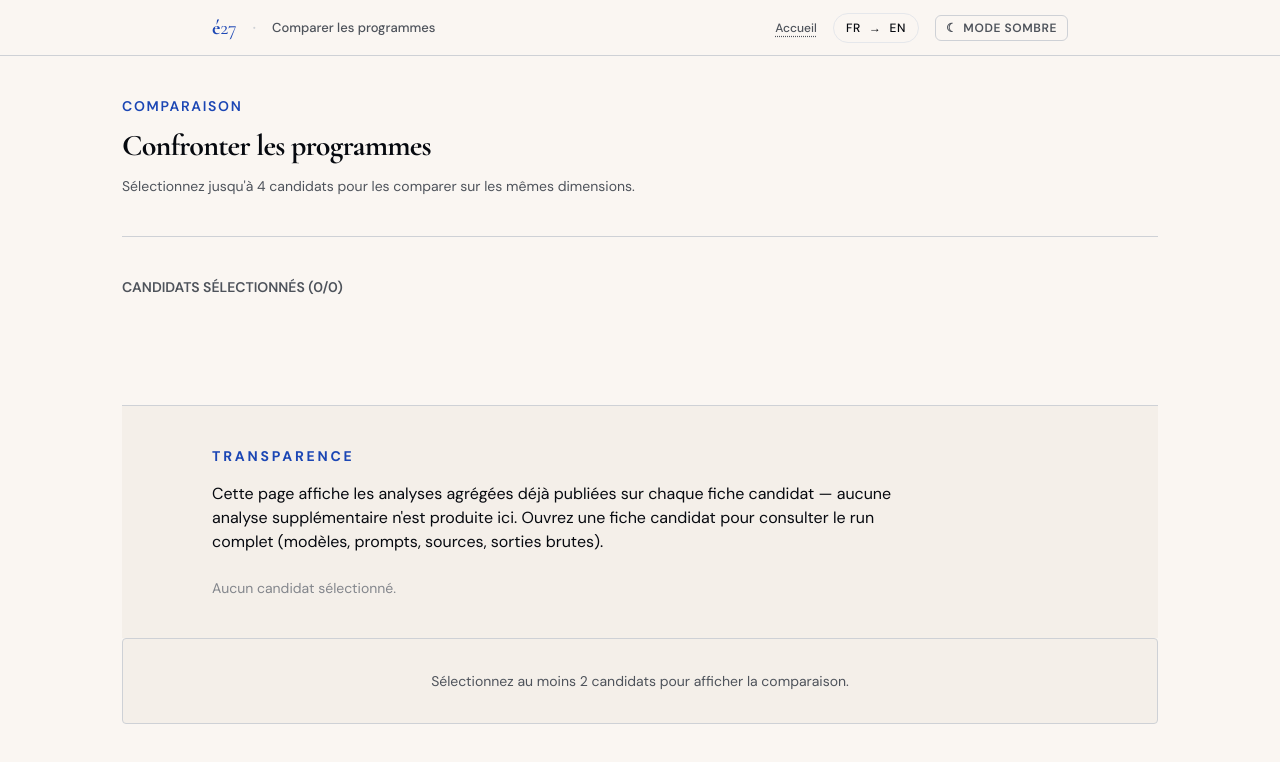
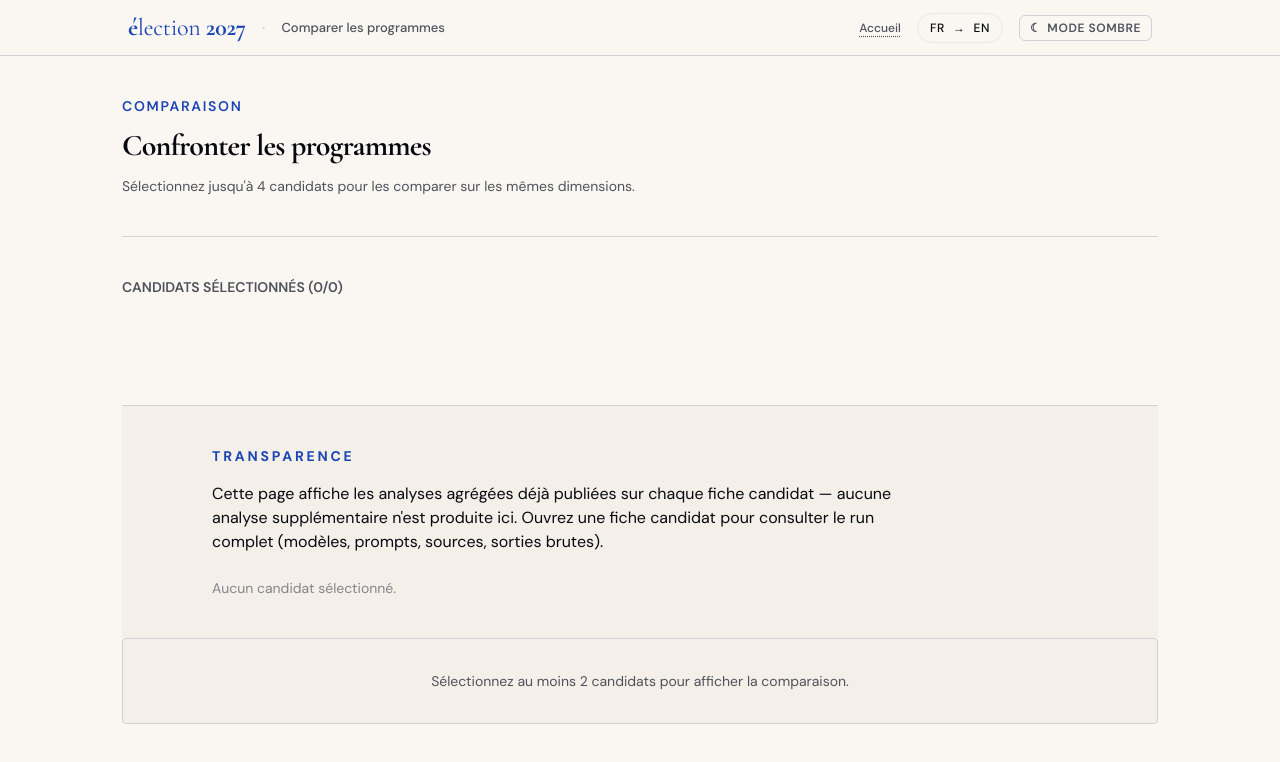
Before and after one commit to beneccli/election-project, a Next.js app in the folder site/: page /comparer in a window 1280 px wide. Shown: the top 762 px of the page. Built offline with nearby package versions, Linux system fonts and the light colour scheme.

Commit message:
feat: improve nav bar layout

```diff
--- a/site/components/chrome/ComparisonNavBar.tsx
+++ b/site/components/chrome/ComparisonNavBar.tsx
@@ -7,13 +7,13 @@ import { ThemeToggle } from "./ThemeToggle";
 
 export function ComparisonNavBar() {
   return (
-    <header className="sticky top-0 z-[80] flex h-nav-h items-center border-b border-rule bg-bg">
-      <div className="mx-auto flex w-full max-w-content items-center gap-4 px-8">
+    <header className="sticky px-6 top-0 z-[80] flex h-nav-h items-center border-b border-rule bg-bg">
+      <div className="mx-auto flex w-full max-w-5xl items-center gap-4">
         <Link
           href="/"
-          className="flex-shrink-0 font-display text-xl font-bold tracking-[-0.01em] text-accent no-underline"
+          className="flex-shrink-0 font-display text-2xl font-bold tracking-[-0.01em] text-accent no-underline"
         >
-          é<span className="font-normal">27</span>
+          é<span className="font-normal">lection</span> 2027
         </Link>
         <span className="flex-shrink-0 text-lg text-rule">·</span>
         <span className="overflow-hidden whitespace-nowrap text-[13px] font-medium text-text-secondary text-ellipsis">
--- a/site/components/chrome/LandingNavBar.tsx
+++ b/site/components/chrome/LandingNavBar.tsx
@@ -8,13 +8,13 @@ import { t, UI_STRINGS, type Lang } from "@/lib/i18n";
 
 export function LandingNavBar({ lang = "fr" }: { lang?: Lang } = {}) {
   return (
-    <header className="sticky top-0 z-[80] flex h-nav-h items-center border-b border-rule bg-bg">
-      <div className="mx-auto flex w-full max-w-content items-center gap-4 px-8">
+    <header className="sticky px-6 top-0 z-[80] flex h-nav-h items-center border-b border-rule bg-bg">
+      <div className="mx-auto flex w-full max-w-6xl items-center gap-4">
         <Link
           href="/"
-          className="flex-shrink-0 font-display text-xl font-bold tracking-[-0.01em] text-accent no-underline"
+          className="flex-shrink-0 font-display text-2xl font-bold tracking-[-0.01em] text-accent no-underline"
         >
-          é<span className="font-normal">27</span>
+          é<span className="font-normal">lection</span> 2027
         </Link>
         <span className="flex-shrink-0 text-lg text-rule">·</span>
         <span className="overflow-hidden whitespace-nowrap text-[13px] font-medium text-text-secondary text-ellipsis">
--- a/site/components/chrome/NavBar.tsx
+++ b/site/components/chrome/NavBar.tsx
@@ -11,9 +11,9 @@ export function NavBar({ meta }: { meta: CandidateMetadata }) {
       <div className="mx-auto flex w-full max-w-content items-center gap-4 px-8">
         <Link
           href="/"
-          className="flex-shrink-0 font-display text-xl font-bold tracking-[-0.01em] text-accent no-underline"
+          className="flex-shrink-0 font-display text-2xl font-bold tracking-[-0.01em] text-accent no-underline"
         >
-          é<span className="font-normal">27</span>
+          é<span className="font-normal">lection</span> 2027
         </Link>
         <span className="flex-shrink-0 text-lg text-rule">·</span>
         <span className="overflow-hidden whitespace-nowrap text-[13px] font-medium text-text-secondary text-ellipsis">
--- a/site/components/comparison/ComparisonRadar.tsx
+++ b/site/components/comparison/ComparisonRadar.tsx
@@ -48,9 +48,9 @@ export function ComparisonRadar({
           key={ri}
           points={ringPoints(tRing, n, g)}
           fill="none"
-          stroke="var(--rule)"
           strokeWidth={ri === 2 ? 1.5 : 0.75}
           strokeDasharray={ri === 2 ? undefined : "3,3"}
+          className="stroke-rule dark:stroke-gray-600"
         />
       ))}
       {/* Spokes */}
@@ -64,8 +64,8 @@ export function ComparisonRadar({
             y1={g.cy}
             x2={x2}
             y2={y2}
-            stroke="var(--rule)"
             strokeWidth={0.75}
+            className="stroke-rule dark:stroke-gray-600"
           />
         );
       })}
--- a/site/components/comparison/SelectedHeader.tsx
+++ b/site/components/comparison/SelectedHeader.tsx
@@ -48,7 +48,7 @@ export function SelectedHeader() {
             <li
               key={c.id}
               data-candidate={c.id}
-              className="inline-flex items-center gap-2 px-3 mb-2 text-xs border-r border-rule"
+              className="inline-flex items-center gap-2 px-3 text-xs border-r border-rule"
               style={{ borderRightWidth: slot === selectedIds.length - 1 ? 0 : 1 }}
             >
               <span
--- a/site/components/landing/CandidateGrid.tsx
+++ b/site/components/landing/CandidateGrid.tsx
@@ -113,7 +113,7 @@ export default function CandidateGrid({ cards, lang }: Props) {
                   "rounded-full border px-3 py-1 text-xs font-medium transition-colors",
                   active
                     ? "bg-accent text-white border-accent"
-                    : "border-rule bg-[color:var(--bg-card)] text-text-secondary hover:text-text",
+                    : "border-rule text-text-secondary hover:text-text",
                 ].join(" ")}
               >
                 {FILTER_LABELS[key][lang]}
--- a/site/components/widgets/PositioningRadar.tsx
+++ b/site/components/widgets/PositioningRadar.tsx
@@ -111,9 +111,9 @@ export function PositioningRadar({
             })
             .join(" ")}
           fill="none"
-          stroke="var(--rule)"
           strokeWidth={ri === 2 ? 1.5 : 0.75}
           strokeDasharray={ri === 2 ? undefined : "3,3"}
+          className="stroke-rule dark:stroke-gray-600"
         />
       ))}
       {/* Spokes */}
@@ -127,8 +127,8 @@ export function PositioningRadar({
             y1={y1}
             x2={x2}
             y2={y2}
-            stroke="var(--rule)"
             strokeWidth={0.75}
+            className="stroke-rule dark:stroke-gray-600"
           />
         );
       })}
```
